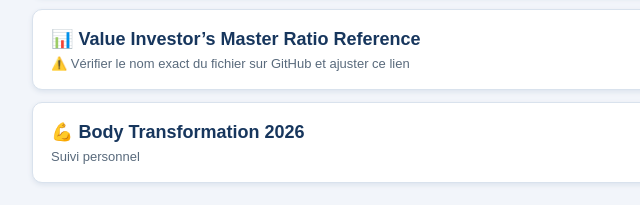
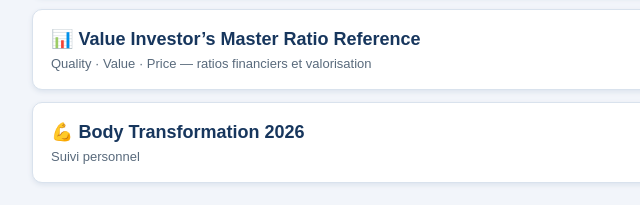
Before and after one commit to youssefchayah-sys/ipad-html, a plain HTML site: page index.html in a window 1280 px wide. Shown: the part 968-1173 px from the top of the page, 218-858 px from the left. Drawn offline with Linux system fonts and the light colour scheme.

Commit message:
Update index.html

```diff
--- a/index.html
+++ b/index.html
@@ -20,7 +20,7 @@ body{margin:0;background:#f2f5fa;color:#17263d;font-family:Arial,Helvetica,sans-
 <a class="card" href="TP%20-%20The%20L%C3%A9man%20Campaign.html">🏔️ TP — The Léman Campaign<span>Projet Léman</span></a>
 <a class="card" href="TP%20-%20World.html">🌍 TP — World<span>Exploration du monde</span></a>
 <a class="card" href="The%20Atlas%20of%20a%20family%20%E2%80%94%20A%20Travelling%20Journal.html">✈️ The Atlas of a Family<span>Carnet de voyage familial</span></a>
-<a class="card" href="Value%20Investor%27s%20Master%20Ratio%20Reference%20%E2%80%94%20Qua...">📊 Value Investor’s Master Ratio Reference<span>⚠️ Vérifier le nom exact du fichier sur GitHub et ajuster ce lien</span></a>
+<a class="card" href="Value%20Investor%27s%20Master%20Ratio%20Reference%20%E2%80%94%20Quality%20%C2%B7%20Value%20%C2%B7%20Price.html">📊 Value Investor’s Master Ratio Reference<span>Quality · Value · Price — ratios financiers et valorisation</span></a>
 <a class="card" href="Youssef%20Body%20Transformation%202026.html">💪 Body Transformation 2026<span>Suivi personnel</span></a>
 </main>
 <footer>Astuce : ajoute cette page aux favoris de Safari sur ton iPad.<br>Les fichiers sont publics si le dépôt GitHub est public.</footer>
```
